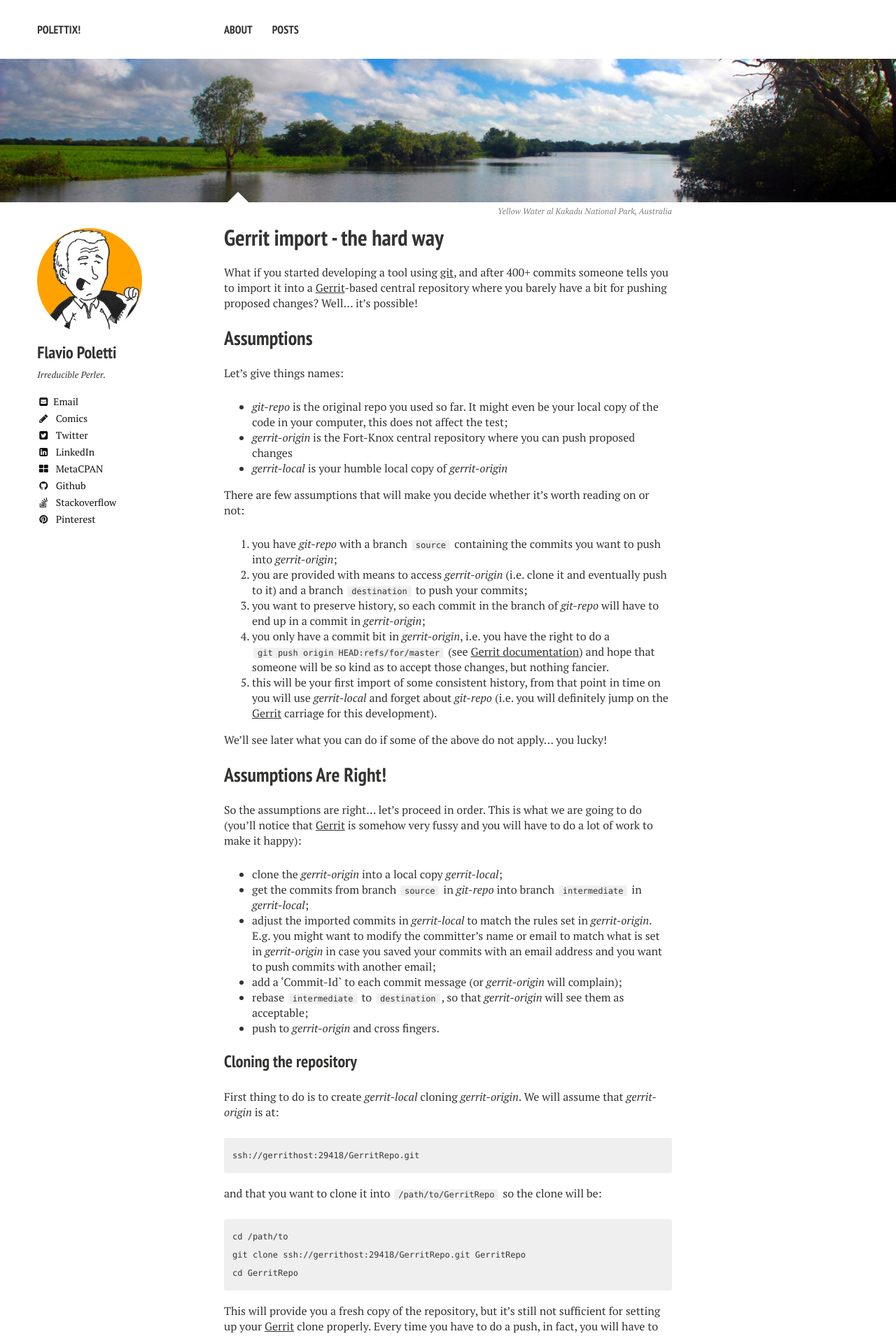
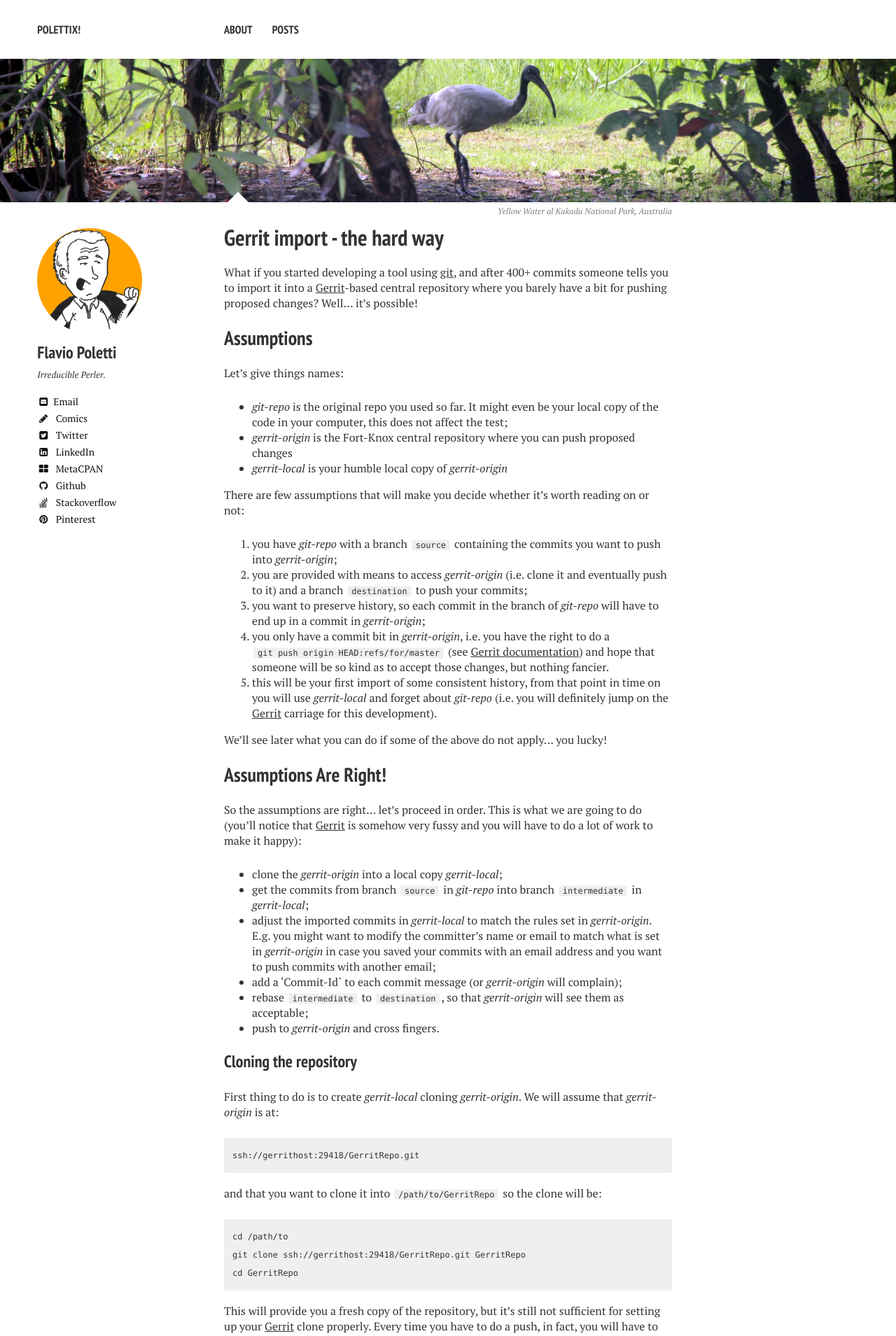
Before and after one commit to polettix/blog, a Jekyll site: the page built from _posts/2015-03-22-gerrit-import-the-hard-way.md, in a window 1280 px wide. Shown: the top 1909 px of the page at 70% size. Built offline with Jekyll 4.4.1, drawn with Linux system fonts in a browser that asks for light colours; nearby versions of some CDN libraries; comment, search, counter and statistics services are not loaded.

Commit message:
put right image in last post

```diff
--- a/_posts/2015-03-22-gerrit-import-the-hard-way.md
+++ b/_posts/2015-03-22-gerrit-import-the-hard-way.md
@@ -3,7 +3,7 @@
 layout: post
 title: Gerrit import - the hard way
 image:
-   feature: yellow-river.jpg
+   feature: kakadu-uccello.jpg
    credit: Yellow Water al Kakadu National Park, Australia
    creditlink: https://en.wikipedia.org/wiki/Kakadu_National_Park
 comments: true
```
